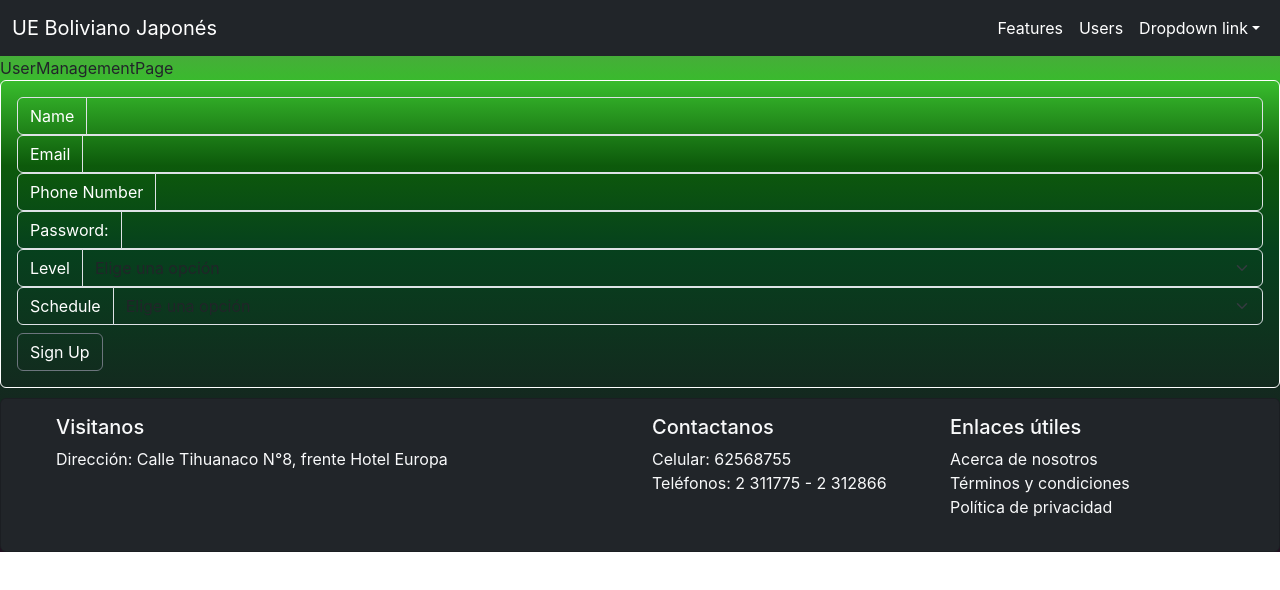
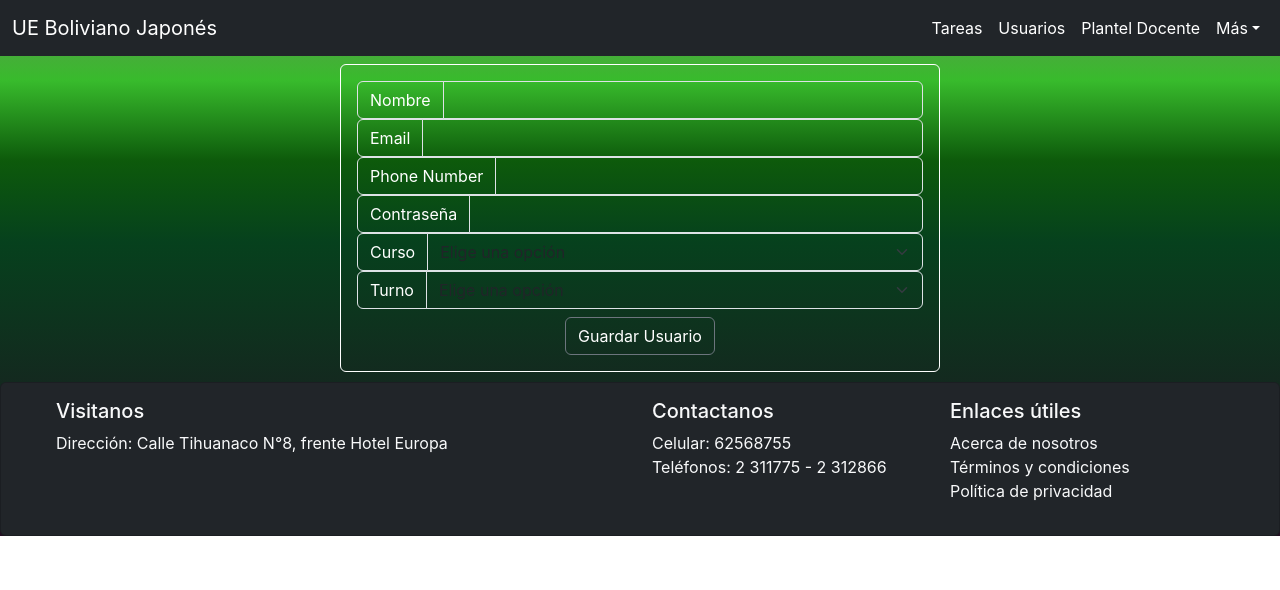
Before and after one commit to Ronald803/Boliviano-Japones-FE, a React (Create React App) app: page /users in a window 1280 px wide. Shown: the top 590 px of the page. Built offline with nearby package versions, Linux system fonts and the light colour scheme.

Commit message:
infoteacherspage and testpage added

```diff
--- a/src/App.js
+++ b/src/App.js
@@ -4,16 +4,22 @@ import Footer from './components/Footer';
 import Navbar from './components/Navbar';
 import HomePage from './pages/HomePage';
 import UserManagementPage from './pages/UserManagementPage';
+import TestPage from './pages/TestPage';
+import InfoTeachersPage from './pages/InfoTeachersPage';
 
 function App() {
   return (
-    <div className="App fondo">
+    <div className="App fondo" >
       <Navbar/>
         <BrowserRouter>
-          <Routes>
-            <Route path='/'       element={<HomePage/>}/>
-            <Route path='/users'  element={<UserManagementPage/>}/>
-          </Routes>
+          <div style={{"marginLeft":"auto","marginRight":"auto","maxWidth":"1200px"}}  >
+            <Routes>
+              <Route path='/'               element={<HomePage/>}/>
+              <Route path='/users'          element={<UserManagementPage/>}/>
+              <Route path='/test'           element={<TestPage/>} />
+              <Route path='/infoTeachers'   element={<InfoTeachersPage/>} />
+            </Routes>
+          </div>
         </BrowserRouter>
       <Footer/>
     </div>
--- a/src/components/CreateUserForm.js
+++ b/src/components/CreateUserForm.js
@@ -8,7 +8,8 @@ function CreateUserForm() {
         cellphone:"",
         level:"",
         schedule:"",
-        password:""
+        password:"",
+        rol: "",
     });
     const handleSubmit = async (e) => {
         e.preventDefault();
@@ -50,7 +51,7 @@ function CreateUserForm() {
             className='bg-transparent text-white card-body'
         >
             <div className='input-group'>
-                <span htmlFor='name' className='bg-transparent text-white input-group-text'>Name </span>
+                <span htmlFor='name' className='bg-transparent text-white input-group-text'>Nombre</span>
                 <input
                     type='text'
                     id='name'
@@ -61,7 +62,7 @@ function CreateUserForm() {
             </div>
 
             <div className='bg-transparent text-white input-group'>
-                <span htmlFor='email' className='bg-transparent text-white input-group-text'>Email </span>
+                <span htmlFor='email' className='bg-transparent text-white input-group-text'>Email</span>
                 <input
                     type='text'
                     id='email'
@@ -82,7 +83,7 @@ function CreateUserForm() {
                 />
             </div>
             <div className='bg-transparent text-white input-group'>
-                <span htmlFor='password' className='bg-transparent text-white input-group-text'>Password:</span>
+                <span htmlFor='password' className='bg-transparent text-white input-group-text'>Contraseña</span>
                 <input
                     type='password'
                     id='password'
@@ -92,7 +93,7 @@ function CreateUserForm() {
                 />
             </div>
             <div className='bg-transparent text-white input-group'>
-                <span htmlFor='level' className='bg-transparent text-white input-group-text'>Level </span>
+                <span htmlFor='level' className='bg-transparent text-white input-group-text'>Curso</span>
                 <select
                     name='level'
                     id='level'
@@ -100,14 +101,16 @@ function CreateUserForm() {
                     className='bg-transparent form-select'
                 >
                     <option value="">Elige una opción</option>
-                    <option value='Básico'>Básico</option>
-                    <option value='Auxiliar'>Auxiliar</option>
-                    <option value='Medio I'>Medio I</option>
-                    <option value='Medio II'>Medio II</option>
+                    <option value='Primero'>Primero</option>
+                    <option value='Segundo'>Segundo</option>
+                    <option value='Tercero'>Tercero</option>
+                    <option value='Cuarto'>Cuarto</option>
+                    <option value='Quinto'>Quinto</option>
+                    <option value='Sexto'>Sexto</option>
                 </select>
             </div>
             <div className='bg-transparent text-white input-group'>
-                <span htmlFor='schedule' className='bg-transparent text-white input-group-text'>Schedule</span>
+                <span htmlFor='schedule' className='bg-transparent text-white input-group-text'>Turno</span>
                     <select
                         name='schedule'
                         id='schedule'
@@ -117,10 +120,11 @@ function CreateUserForm() {
                         <option value="">Elige una opción</option>
                         <option value='Mañana'>Mañana</option>
                         <option value='Tarde'>Tarde</option>
-                        <option value='Noche'>Noche</option>
                     </select>
             </div>
-            <button className='bg-transparent text-white mt-2 btn btn-secondary'>Sign Up</button>
+            <div className='text-center'>
+                <button className='bg-transparent text-white mt-2 btn btn-secondary'>Guardar Usuario</button>
+            </div>
         </form>
     </div>
   )
--- a/src/components/Navbar.js
+++ b/src/components/Navbar.js
@@ -11,14 +11,17 @@ function Navbar() {
         <div className="collapse navbar-collapse justify-content-end" id="navbarNavDropdown">
           <ul className="navbar-nav text-end">
             <li className="nav-item">
-              <a className="nav-link text-white " href="#">Features</a>
+              <a className="nav-link text-white " href="/test">Tareas</a>
             </li>
             <li className="nav-item">
-              <a className="nav-link text-white " href="/users">Users</a>
+              <a className="nav-link text-white " href="/users">Usuarios</a>
+            </li>
+            <li className="nav-item">
+              <a className="nav-link text-white " href="/infoTeachers">Plantel Docente</a>
             </li>
             <li className="nav-item dropdown">
               <a className="nav-link text-white  dropdown-toggle" href="#" role="button" data-bs-toggle="dropdown" aria-expanded="false">
-                Dropdown link
+                Más
               </a>
               <ul className="dropdown-menu">
                 <li><a className="dropdown-item" href="#">Action</a></li>
--- /dev/null
+++ b/src/pages/InfoTeachersPage.js
@@ -0,0 +1,9 @@
+import React from 'react'
+
+function InfoTeachersPage() {
+  return (
+    <div>InfoTeachersPage</div>
+  )
+}
+
+export default InfoTeachersPage
--- /dev/null
+++ b/src/pages/TestPage.js
@@ -0,0 +1,9 @@
+import React from 'react'
+
+function TestPage() {
+  return (
+    <div>TestPage</div>
+  )
+}
+
+export default TestPage
--- a/src/pages/UserManagementPage.js
+++ b/src/pages/UserManagementPage.js
@@ -3,9 +3,10 @@ import CreateUserForm from '../components/CreateUserForm'
 
 function UserManagementPage() {
   return (
-    <div>
-        UserManagementPage
-        <CreateUserForm/>
+    <div className='my-2'>
+        <div style={{"marginLeft":"auto","marginRight":"auto","maxWidth":"600px"}}  >
+          <CreateUserForm/>
+        </div>
     </div>
   )
 }
```
